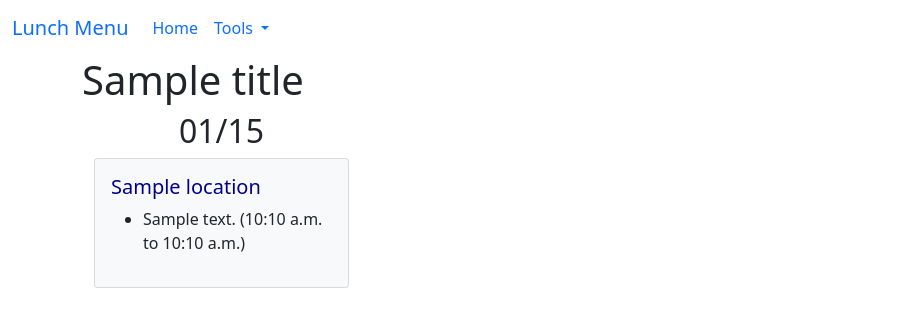
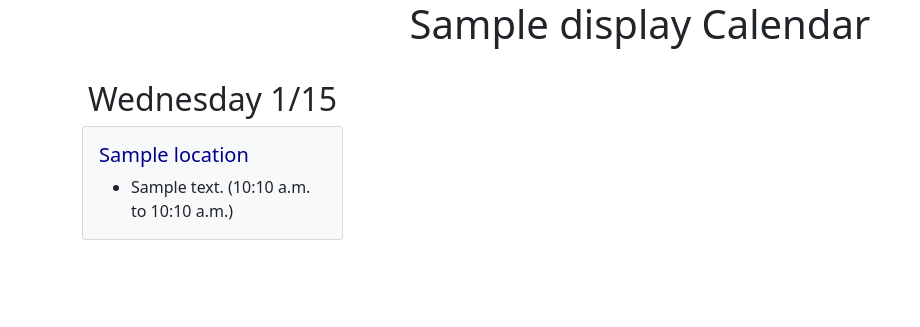
Before and after one commit to blevien/cal-resource-status, a Django app: template schedule/templates/index_cards2.html in a window 1280 px wide. Shown: the top 327 px of the page, without its empty margins (0-920 px from the left). Run offline with Django 4.2, Linux system fonts and the light colour scheme; tables that the repository leaves empty hold one stand-in row (values such as "Sample post"); the template is opened without the code that fills it: values that come from a table or form of the project are taken from there, most other values are stand-ins (such as "Sample title", 1, 10 or a date in 2020).

```diff
--- /dev/null
+++ b/runtime.txt
@@ -0,0 +1 @@
+python-3.10.5
--- a/schedule/templates/base.html
+++ b/schedule/templates/base.html
@@ -8,10 +8,9 @@
     <!-- Bootstrap CSS -->
     <link href="https://cdn.jsdelivr.net/npm/bootstrap@5.0.2/dist/css/bootstrap.min.css" rel="stylesheet" integrity="sha384-EVSTQN3/azprG1Anm3QDgpJLIm9Nao0Yz1ztcQTwFspd3yD65VohhpuuCOmLASjC" crossorigin="anonymous">
 
-    <title>Hello, world!</title>
+    <title>Athletics Calendar</title>
   </head>
 
-  {% include 'navbar.html' %}
 
   <body>
     <div class="container">
--- a/schedule/templates/index_cards2.html
+++ b/schedule/templates/index_cards2.html
@@ -3,17 +3,18 @@
 
 {% block content %}
 
-<h1>{{ title }}</h1>
+<h1 class="text-center">{{ title }} Calendar</h1>
+</br>
+<!-- Date Filter: https://simpleisbetterthancomplex.com/references/2016/06/21/date-filter.html -->
 
-  <div class="container-fluid">
     <div class="row d-flex flex-row flex-nowrap overflow-auto">
       {% for day in days %}
 
       <div class="col-md-4 col-lg-3 col-xl-3">
-        <h2 class="card-title text-center">{{ day.date|date:'m/d'  }}</h2>
+        <h2 class="card-title text-center">{{ day.date|date:'l n/d'  }}</h2>
         {% for location in day.locations %}
-        <div class="card mb-3 bg-light">
-          <div class="card-body">
+        <div class="card mb-2 pb-0 bg-light">
+          <div class="card-body pb-0">
             <h5 class="card-title" style="color:darkblue;">{{ location.name }}</h5>
             <ul>
             {% for event in location.events %}
@@ -21,7 +22,6 @@
             {% empty %}
               <li class="card-text">No Events Scheduled</p>
             {% endfor %}
-
             </ul>
           </div>
         </div>
@@ -29,6 +29,5 @@
       </div>
       {% endfor %}
       </div>
-    </div>
 
 {% endblock %}
--- a/schedule/urls.py
+++ b/schedule/urls.py
@@ -2,6 +2,6 @@ from django.urls import path, include
 from . import views
 
 urlpatterns = [
-    path('', views.index, name='index'),
+    path('display/<int:display>', views.index, name='index'),
 
 ]
```
Also changed, not shown: requirements.txt (added, +31 -0 lines), schedule/views.py (+8 -10 lines), 1 other file.
